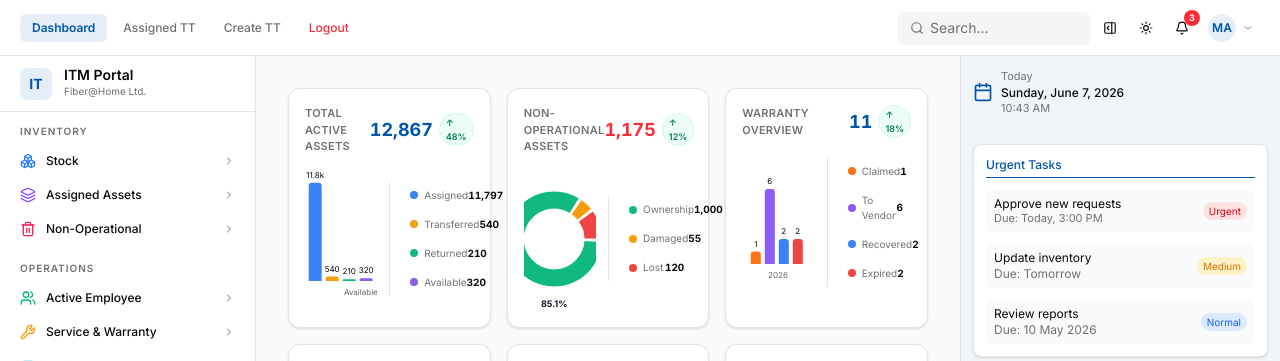
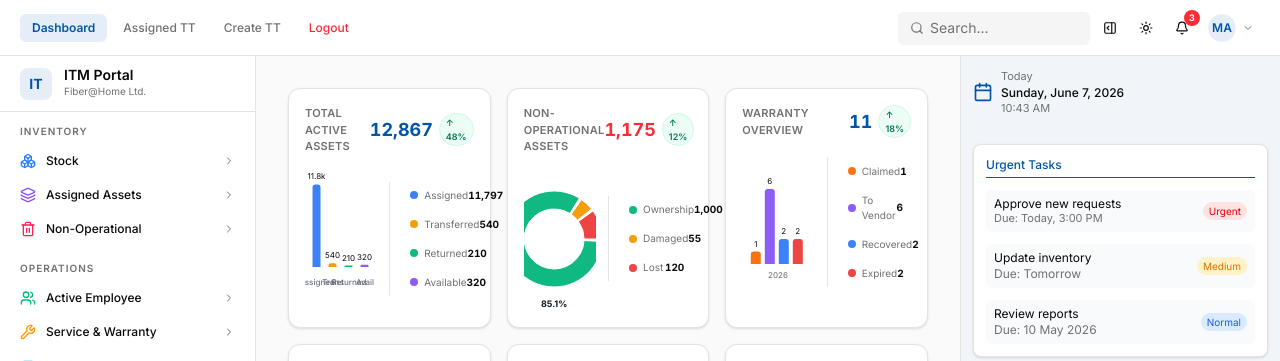
Before and after one commit to muhsinashoma/itm-nextjs-fixed, a Next.js app: page /dashboard in a window 1280 px wide. Shown: the top 361 px of the page. Built offline with nearby package versions, Linux system fonts and the light colour scheme.

Commit message:
To Set Short Name inside Total Active Assets Card

```diff
--- a/app/dashboard/page.tsx
+++ b/app/dashboard/page.tsx
@@ -145,11 +145,12 @@ const PieLabel = (props: any) => {
 // ── Chart data ──────────────────────────────────────────────────────
 
 const activeAssetsData = [
-    { label: "Assigned", value: 11797, color: "#3b82f6" },
-    { label: "Transferred", value: 540, color: "#f59e0b" },
-    { label: "Returned", value: 210, color: "#10b981" },
-    { label: "Available", value: 320, color: "#8b5cf6" },
+    { label: "Assigned", shortLabel: "Assigned", value: 11797, color: "#3b82f6" },
+    { label: "Transferred", shortLabel: "Trans", value: 540, color: "#f59e0b" },
+    { label: "Returned", shortLabel: "Returned", value: 210, color: "#10b981" },
+    { label: "Available", shortLabel: "Avail", value: 320, color: "#8b5cf6" },
 ];
+
 
 const nonOpData = [
     { label: "Lost", value: 120, color: "#ef4444" },
@@ -231,7 +232,26 @@ export default function DashboardPage() {
     const totalResig = resignationAreaData.reduce((s, d) => s + d.pending + d.completed + d.inprocess, 0);
     const totalRenewal = renewalBarData.reduce((s, d) => s + d.upcoming + d.completed + d.delayed, 0);
 
-    //pie chart
+    //bar chart for 1st card
+
+    const ActiveAssetXAxisTick = (props: any) => {
+        const { x, y, payload } = props;
+
+        return (
+            <text
+                x={x}
+                y={y + 10}
+                textAnchor="middle"
+                fill="#6b7280"
+                fontSize={8}
+                fontWeight={500}
+            >
+                {payload.value}
+            </text>
+        );
+    };
+
+    //pie chart for 2nd card
     const getNonOpValue = (label: string) =>
         nonOpData.find((item) => item.label === label)?.value ?? 0;
 
@@ -248,36 +268,82 @@ export default function DashboardPage() {
         <div className="p-4 space-y-4">
             <div className="grid grid-cols-1 md:grid-cols-2 lg:grid-cols-3 gap-4">
 
+
                 {/* ── Card 1: Active Assets ── */}
                 <CardShell>
-                    <CardHead title="Total Active Assets" kpi={totalAssets.toLocaleString()} badge="↑ 48%"
-                        onKpiClick={() => router.push("/dashboard/reports/assets")} />
+                    <CardHead
+                        title="Total Active Assets"
+                        kpi={totalAssets.toLocaleString()}
+                        badge="↑ 48%"
+                        onKpiClick={() => router.push("/dashboard/reports/assets")}
+                    />
+
                     <div className="flex items-center gap-3">
                         <div className="w-1/2 h-36">
                             <ResponsiveContainer width="100%" height="100%">
-                                <BarChart data={activeAssetsData} margin={{ top: 14, right: 2, left: 2, bottom: 0 }}>
-                                    <XAxis dataKey="label" tick={{ fontSize: 8 }} axisLine={false} tickLine={false} />
-                                    <Bar dataKey="value" radius={[3, 3, 0, 0]}>
-                                        {activeAssetsData.map((e, i) => <Cell key={i} fill={e.color} />)}
-                                        <LabelList dataKey="value" position="top" fontSize={8} fill="var(--foreground)"
-                                            formatter={(v: number) => v >= 1000 ? `${(v / 1000).toFixed(1)}k` : v} />
+                                <BarChart
+                                    data={activeAssetsData}
+                                    margin={{ top: 16, right: 4, left: 4, bottom: 14 }}
+                                    barCategoryGap="22%"
+                                    barGap={0}
+                                >
+
+                                    <XAxis
+                                        dataKey="shortLabel"
+                                        interval={0}
+                                        minTickGap={0}
+                                        tickLine={false}
+                                        axisLine={false}
+                                        tick={<ActiveAssetXAxisTick />}
+                                    />
+
+                                    <Bar
+                                        dataKey="value"
+                                        radius={[3, 3, 0, 0]}
+                                        maxBarSize={34}
+                                    >
+                                        {activeAssetsData.map((item, index) => (
+                                            <Cell key={index} fill={item.color} />
+                                        ))}
+
+                                        <LabelList
+                                            dataKey="value"
+                                            position="top"
+                                            fontSize={8}
+                                            fill="var(--foreground)"
+                                            formatter={(value: number) =>
+                                                value >= 1000
+                                                    ? `${(value / 1000).toFixed(1)}k`
+                                                    : value
+                                            }
+                                        />
                                     </Bar>
-                                    <Tooltip formatter={(v: number) => v.toLocaleString()} contentStyle={tip} />
+
+                                    <Tooltip
+                                        formatter={(value: number) => value.toLocaleString()}
+                                        contentStyle={tip}
+                                    />
                                 </BarChart>
                             </ResponsiveContainer>
                         </div>
+
                         <div className="w-1/2 pl-3 border-l border-border space-y-0.5">
-                            {activeAssetsData.map(item => (
-                                <LegendRow key={item.label} {...item}
-                                    onClick={() => router.push(`/dashboard/reports/assets?status=${item.label}`)} />
+                            {activeAssetsData.map((item) => (
+                                <LegendRow
+                                    key={item.label}
+                                    {...item}
+                                    onClick={() =>
+                                        router.push(
+                                            `/dashboard/reports/assets?status=${item.label}`
+                                        )
+                                    }
+                                />
                             ))}
                         </div>
                     </div>
                 </CardShell>
 
 
-
-                {/* ── Card 2: Non-Operational ── */}
                 {/* ── Card 2: Non-Operational ── */}
                 <CardShell>
                     <CardHead
```
